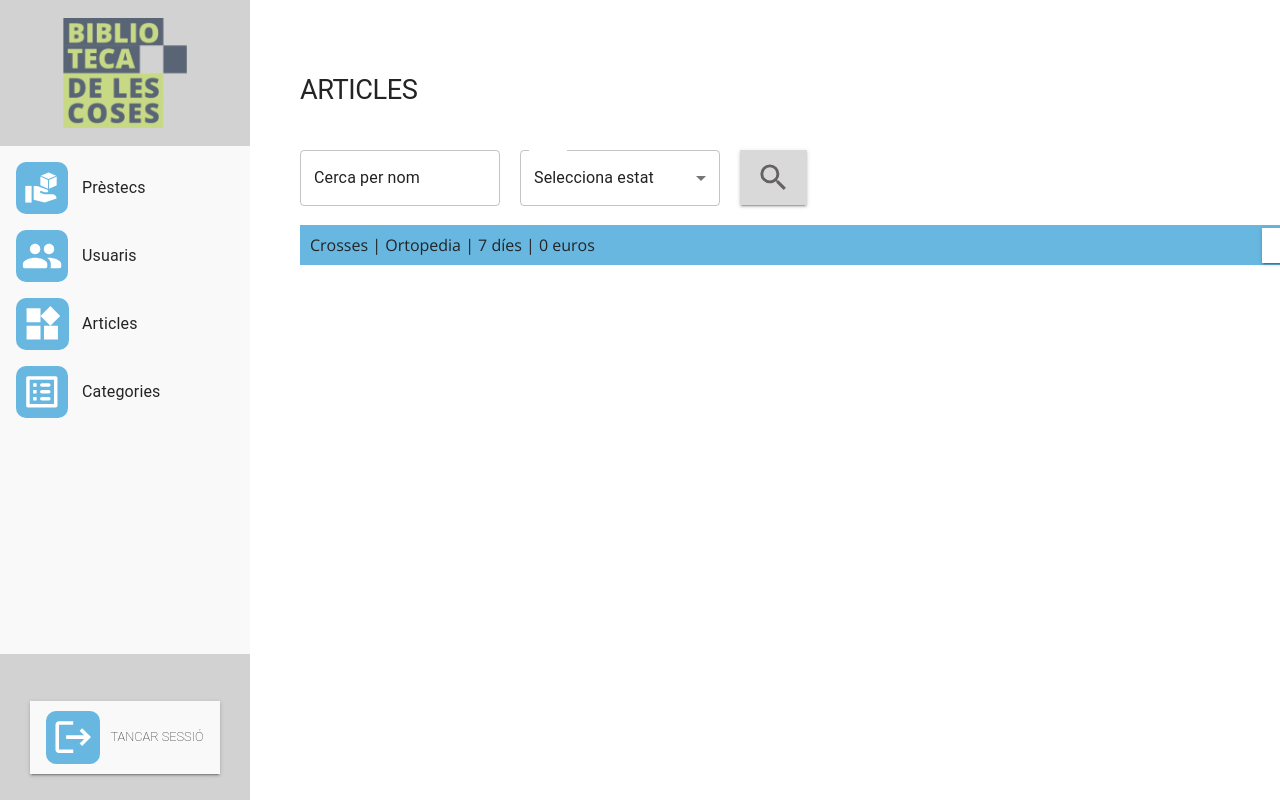
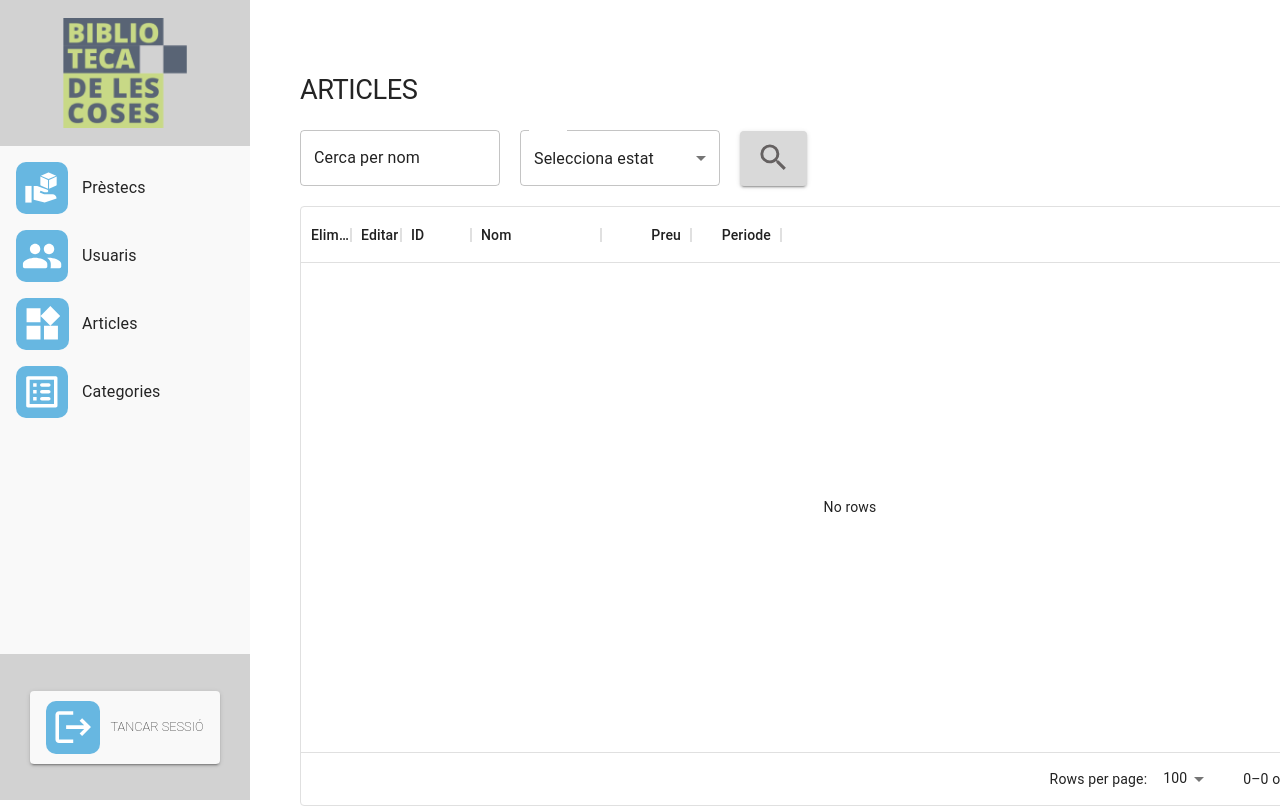
Before and after one commit to cosateca/cosatk-front, a React (Vite) app: page /dashboard/articles in a window 1280 px wide. Shown: the top 806 px of the page. Built offline with nearby package versions, Linux system fonts and the light colour scheme.

Commit message:
article adding new one

```diff
--- a/package.json
+++ b/package.json
@@ -12,7 +12,7 @@
 		"@emotion/react": "^11.10.6",
 		"@emotion/styled": "^11.10.6",
 		"@mui/material": "^5.11.12",
-    "@mui/x-data-grid": "^6.0.1",
+		"@mui/x-data-grid": "5.0.1",
 		"react": "^18.2.0",
 		"react-dom": "^18.2.0",
 		"react-router-dom": "^6.8.2"
--- a/src/config/theme.config.tsx
+++ b/src/config/theme.config.tsx
@@ -38,9 +38,9 @@ const theme = createTheme({
 		MuiButton: {
 			defaultProps: {
 				style: {
-					textTransform: 'none',
-					borderRadius: '0px',
-					marginTop: '20px',
+					// textTransform: 'none',
+					// borderRadius: '0px',
+					// marginTop: '20px',
 				},
 			},
 		},
@@ -52,11 +52,11 @@ const theme = createTheme({
 		MuiInputLabel: {
 			defaultProps: {
 				style: {
-					marginBottom: '-20px',
-					marginTop: '20px',
-					fontSize: '1.2rem',
-					color: 'white',
-					fontWeight: 'bold',
+					// marginBottom: '-20px',
+					// marginTop: '20px',
+					// fontSize: '1.2rem',
+					// color: 'white',
+					// fontWeight: 'bold',
 				},
 			},
 		},
--- a/src/pages/Dashboard/Articles/Articles.tsx
+++ b/src/pages/Dashboard/Articles/Articles.tsx
@@ -3,21 +3,35 @@ import {
 	Button,
 	Container,
 	FormControl,
+	FormControlLabel,
+	FormLabel,
 	InputLabel,
 	MenuItem,
 	Modal,
+	Radio,
+	RadioGroup,
 	Select,
 	SelectChangeEvent,
 	TextareaAutosize,
 	TextField,
 	Typography,
 } from '@mui/material'
+import {
+	DataGrid,
+	GridColDef,
+	GridApi,
+	GridCellValue,
+	GridRenderCellParams,
+	GridRowModel,
+} from '@mui/x-data-grid'
 import React from 'react'
 import Navbar from '../../../components/Navbar/Navbar'
 import iconSearch from '../../../assets/images/icono_buscar.svg'
 import iconNew from '../../../assets/images/icono_add.svg'
 import iconTrash from '../../../assets/images/icono_eliminar.svg'
 import iconEdit from '../../../assets/images/icono_modificar.svg'
+import { IArticle } from '../../../interfaces/article.interface'
+import { nanoid } from 'nanoid'
 
 const style = {
 	position: 'absolute' as 'absolute',
@@ -35,11 +49,105 @@ const style = {
 
 type Props = {}
 
+//Data Grid
+const columns: GridColDef[] = [
+	{
+		field: 'remove',
+		headerName: 'Eliminar',
+		sortable: false,
+		width: 50,
+		renderCell: (params: GridRenderCellParams<any>) => {
+			const onClick = (e: any) => {
+				e.stopPropagation() // don't select this row after clicking
+
+				const api: GridApi = params.api
+				const thisRow: Record<string, GridCellValue> = {}
+
+				api
+					.getAllColumns()
+					.filter((c) => c.field !== '__check__' && !!c)
+					.forEach(
+						(c) =>
+							(thisRow[c.field] = params.getValue(params.id, c.field) || '')
+					)
+				return alert(JSON.stringify(thisRow, null, 4))
+			}
+
+			return (
+				<Button
+					sx={{
+						display: 'flex',
+						justifyContent: 'flex-start',
+						borderRadius: '0px',
+					}}
+					onClick={onClick}
+				>
+					<img src={iconTrash} alt="eliminar" />
+				</Button>
+			)
+		},
+	},
+	{
+		field: 'edit',
+		headerName: 'Editar',
+		sortable: false,
+		width: 50,
+		renderCell: (params: GridRenderCellParams<any>) => {
+			const onClick = (e: any) => {
+				e.stopPropagation() // don't select this row after clicking
+
+				const api: GridApi = params.api
+				const thisRow: Record<string, GridCellValue> = {}
+
+				api
+					.getAllColumns()
+					.filter((c) => c.field !== '__check__' && !!c)
+					.forEach(
+						(c) =>
+							(thisRow[c.field] = params.getValue(params.id, c.field) || '')
+					)
+
+				return alert(JSON.stringify(thisRow, null, 4))
+			}
+
+			return (
+				<Button
+					sx={{
+						display: 'flex',
+						justifyContent: 'flex-start',
+						borderRadius: '0px',
+					}}
+					onClick={onClick}
+				>
+					<img src={iconEdit} alt="modificar" />
+				</Button>
+			)
+		},
+	},
+	{ field: 'id', headerName: 'ID', width: 70 },
+	{ field: 'name', headerName: 'Nom', width: 130 },
+	{
+		field: 'loanFee',
+		headerName: 'Preu',
+		type: 'number',
+		width: 90,
+	},
+	{
+		field: 'loanPeriod',
+		headerName: 'Periode',
+		type: 'number',
+		width: 90,
+	},
+]
+
 const Articles = (props: Props) => {
+	const [data, setData] = React.useState<any>([])
+
 	const [prestecEnCurs, setPrestecEnCurs] = React.useState('')
 
 	//Modal
 	const [open, setOpen] = React.useState(false)
+
 	const handleOpen = () => setOpen(true)
 	const handleClose = () => setOpen(false)
 
@@ -50,32 +158,53 @@ const Articles = (props: Props) => {
 	//New Article
 	const [isOpenForm, setIsOpenForm] = React.useState(false)
 
+	const [id, setId] = React.useState('')
 	const [name, setName] = React.useState('')
 	const [shortDesc, setShortDesc] = React.useState('')
 	const [longDesc, setLongDesc] = React.useState('')
+	const [serial, setSerial] = React.useState('')
+	const [pricePaid, setPricePaid] = React.useState(0)
+	const [value, setValue] = React.useState(0)
+	const [loanFee, setLoanFee] = React.useState(0)
+	const [loanPeriod, setLoanPeriod] = React.useState(0)
 	const [components, setComponents] = React.useState('')
 	const [careInfo, setCareInfo] = React.useState('')
 	const [ownedBy, setOwnedBy] = React.useState('')
 	const [donatedBy, setDonatedBy] = React.useState('')
 	const [category, setCategory] = React.useState('')
-	const [serial, setSerial] = React.useState('')
 	const [condition, setCondition] = React.useState('')
-	const [location, setLocation] = React.useState('')
 	const [brand, setBrand] = React.useState('')
-	const [pricePaid, setPricePaid] = React.useState('')
-	const [shownOnWeb, setShownOnWeb] = React.useState(false)
-	const [loanFee, setLoanFee] = React.useState('')
-	const [loanPeriod, setLoanPeriod] = React.useState('')
+	const [shownOnWeb, setShownOnWeb] = React.useState('false')
 
 	const handleClick = (e: any) => {
 		e.preventDefault()
 		setIsOpenForm(!isOpenForm)
 	}
+	const handleSubmit = (e: any) => {
+		e.preventDefault()
+		const newObject: IArticle = {
+			id: nanoid(),
+			name,
+			shortDesc,
+			longDesc,
+			serial,
+			pricePaid,
+			value,
+			loanFee,
+			loanPeriod,
+			components,
+			careInfo,
+			ownedBy,
+			donatedBy,
+			condition,
+			brand,
+			shownOnWeb,
+		}
+		setData([...data, newObject])
+		setIsOpenForm(!isOpenForm)
+	}
 	const handleChangeCategory = (event: SelectChangeEvent) => {
 		setCategory(event.target.value as string)
-	}
-	const handleChangeCondition = (event: SelectChangeEvent) => {
-		setCondition(event.target.value as string)
 	}
 
 	return (
@@ -120,6 +249,7 @@ const Articles = (props: Props) => {
 											fullWidth
 										>
 											<TextField
+												onChange={(e) => setName(e.target.value)}
 												required
 												id="input-nom"
 												label="Nom"
@@ -146,6 +276,7 @@ const Articles = (props: Props) => {
 												<MenuItem value={30}>Ortopedia</MenuItem>
 											</Select>
 											<TextareaAutosize
+												onChange={(e) => setShortDesc(e.target.value)}
 												aria-label="empty textarea"
 												placeholder="Descripció curta"
 												minRows={2}
@@ -153,6 +284,7 @@ const Articles = (props: Props) => {
 												style={{ width: '91%' }}
 											/>
 											<TextareaAutosize
+												onChange={(e) => setLongDesc(e.target.value)}
 												aria-label="empty textarea"
 												placeholder="Descripció larga"
 												minRows={6}
@@ -160,10 +292,11 @@ const Articles = (props: Props) => {
 												style={{ width: '91%' }}
 											/>
 											<TextField
+												onChange={(e) => setSerial(e.target.value)}
 												id="input-serial"
 												label="Núm. Serie"
 												variant="outlined"
-												sx={{ width: { xs: '92%' } }}
+												sx={{ width: { xs: '50%' } }}
 												InputLabelProps={{
 													style: {
 														color: '#222222',
@@ -171,6 +304,19 @@ const Articles = (props: Props) => {
 												}}
 											/>
 											<TextField
+												onChange={(e) => setBrand(e.target.value)}
+												id="input-brand"
+												label="Marca"
+												variant="outlined"
+												sx={{ width: { xs: '40%' } }}
+												InputLabelProps={{
+													style: {
+														color: '#222222',
+													},
+												}}
+											/>
+											<TextField
+												onChange={(e) => setPricePaid(Number(e.target.value))}
 												id="input-preupagat"
 												label="Preu pagat"
 												variant="outlined"
@@ -184,6 +330,7 @@ const Articles = (props: Props) => {
 												}}
 											/>
 											<TextField
+												onChange={(e) => setValue(Number(e.target.value))}
 												id="input-valor"
 												label="Valor"
 												variant="outlined"
@@ -197,6 +344,7 @@ const Articles = (props: Props) => {
 												}}
 											/>
 											<TextField
+												onChange={(e) => setLoanFee(Number(e.target.value))}
 												id="input-preu"
 												label="Preu"
 												variant="outlined"
@@ -210,6 +358,7 @@ const Articles = (props: Props) => {
 												}}
 											/>
 											<TextField
+												onChange={(e) => setLoanPeriod(Number(e.target.value))}
 												id="input-period"
 												label="Periode (dies)"
 												variant="outlined"
@@ -223,6 +372,7 @@ const Articles = (props: Props) => {
 												}}
 											/>
 											<TextField
+												onChange={(e) => setComponents(e.target.value)}
 												id="input-components"
 												label="Components"
 												variant="outlined"
@@ -234,6 +384,7 @@ const Articles = (props: Props) => {
 												}}
 											/>
 											<TextField
+												onChange={(e) => setCareInfo(e.target.value)}
 												id="input-infoCures"
 												label="Info de cures"
 												variant="outlined"
@@ -245,6 +396,7 @@ const Articles = (props: Props) => {
 												}}
 											/>
 											<TextField
+												onChange={(e) => setOwnedBy(e.target.value)}
 												id="input-ownedBy"
 												label="Propietari"
 												variant="outlined"
@@ -256,6 +408,7 @@ const Articles = (props: Props) => {
 												}}
 											/>
 											<TextField
+												onChange={(e) => setDonatedBy(e.target.value)}
 												id="input-donatedBy"
 												label="Donador"
 												variant="outlined"
@@ -267,6 +420,7 @@ const Articles = (props: Props) => {
 												}}
 											/>
 											<TextField
+												onChange={(e) => setCondition(e.target.value)}
 												id="input-condition"
 												label="Condició"
 												variant="outlined"
@@ -277,6 +431,27 @@ const Articles = (props: Props) => {
 													},
 												}}
 											/>
+											<FormLabel id="radio-btns-shown">
+												Mostrar al web?
+											</FormLabel>
+											<RadioGroup
+												onChange={(e) => setShownOnWeb(e.target.value)}
+												row
+												aria-labelledby="radio-btns-shown"
+												defaultValue="public"
+												name="radio-buttons-group"
+											>
+												<FormControlLabel
+													value="true"
+													control={<Radio />}
+													label="Públic"
+												/>
+												<FormControlLabel
+													value="false"
+													control={<Radio />}
+													label="Privat"
+												/>
+											</RadioGroup>
 										</FormControl>
 									</Box>
 									<Box
@@ -287,9 +462,10 @@ const Articles = (props: Props) => {
 										}}
 									>
 										<Button
-											onClick={handleClick}
+											onClick={handleSubmit}
 											sx={{
 												marginBottom: '20px',
+												marginTop: '20px',
 												paddingLeft: '40px',
 												paddingRight: '40px',
 												height: '55px',
@@ -346,7 +522,6 @@ const Articles = (props: Props) => {
 											</Select>
 											<Button
 												sx={{
-													marginBottom: '20px',
 													bgcolor: '#D9D9D9',
 													height: '55px',
 												}}
@@ -358,7 +533,6 @@ const Articles = (props: Props) => {
 										<Button
 											onClick={handleClick}
 											sx={{
-												marginBottom: '20px',
 												paddingLeft: '40px',
 												paddingRight: '40px',
 												height: '55px',
@@ -368,51 +542,12 @@ const Articles = (props: Props) => {
 											<img src={iconNew} alt="nou" />
 										</Button>
 									</Box>
-									<Box
-										sx={{
-											display: 'flex',
-											flexDirection: 'row',
-											alignItems: 'center',
-											justifyContent: 'space-between',
-											gap: '10px',
-											bgcolor: '#67B7E1',
-											minHeight: '40px',
-											width: '100%',
-											paddingLeft: '10px',
-										}}
-									>
-										<Box>Crosses | Ortopedia | 7 díes | 0 euros</Box>
-										<Box
-											sx={{
-												display: 'flex',
-												justifyContent: 'center',
-												alignItems: 'center',
-												marginRight: '10px',
-												gap: '10px',
-												height: '40px',
-												marginTop: '-20px',
-											}}
-										>
-											<Button
-												onClick={handleOpen}
-												sx={{
-													height: '35px',
-													bgcolor: 'white',
-												}}
-												variant="contained"
-											>
-												<img src={iconTrash} alt="eliminar" />
-											</Button>
-											<Button
-												sx={{
-													height: '35px',
-													bgcolor: 'white',
-												}}
-												variant="contained"
-											>
-												<img src={iconEdit} alt="modificar" />
-											</Button>
-										</Box>
+									<Box sx={{ height: 600, width: '100%', marginTop: '20px' }}>
+										<DataGrid
+											rows={data}
+											columns={columns}
+											disableSelectionOnClick
+										/>
 									</Box>
 								</>
 							)}
```
Also changed, not shown: src/interfaces/article.interface.ts (added, +19 -0 lines), 1 other file (tests, documents, lock files or other folders). Lines whose indentation alone changed are shown as unchanged.
